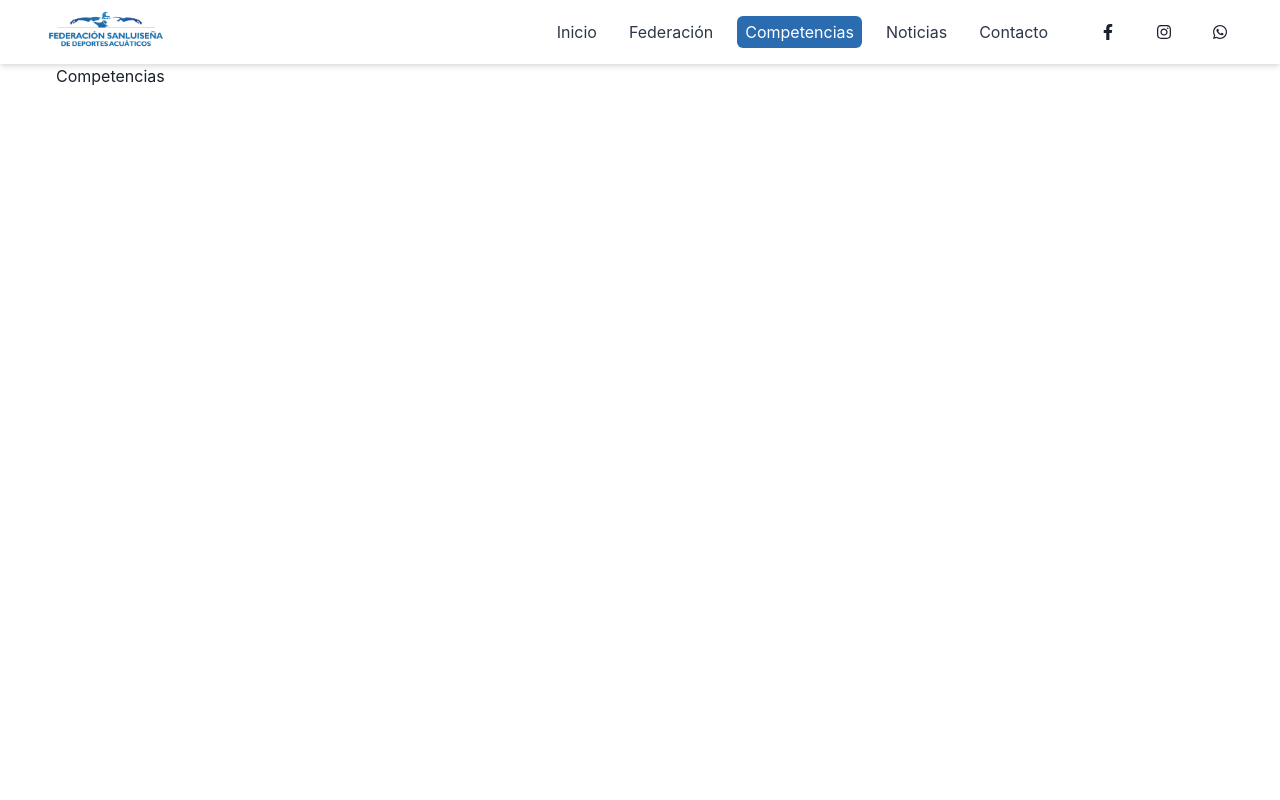
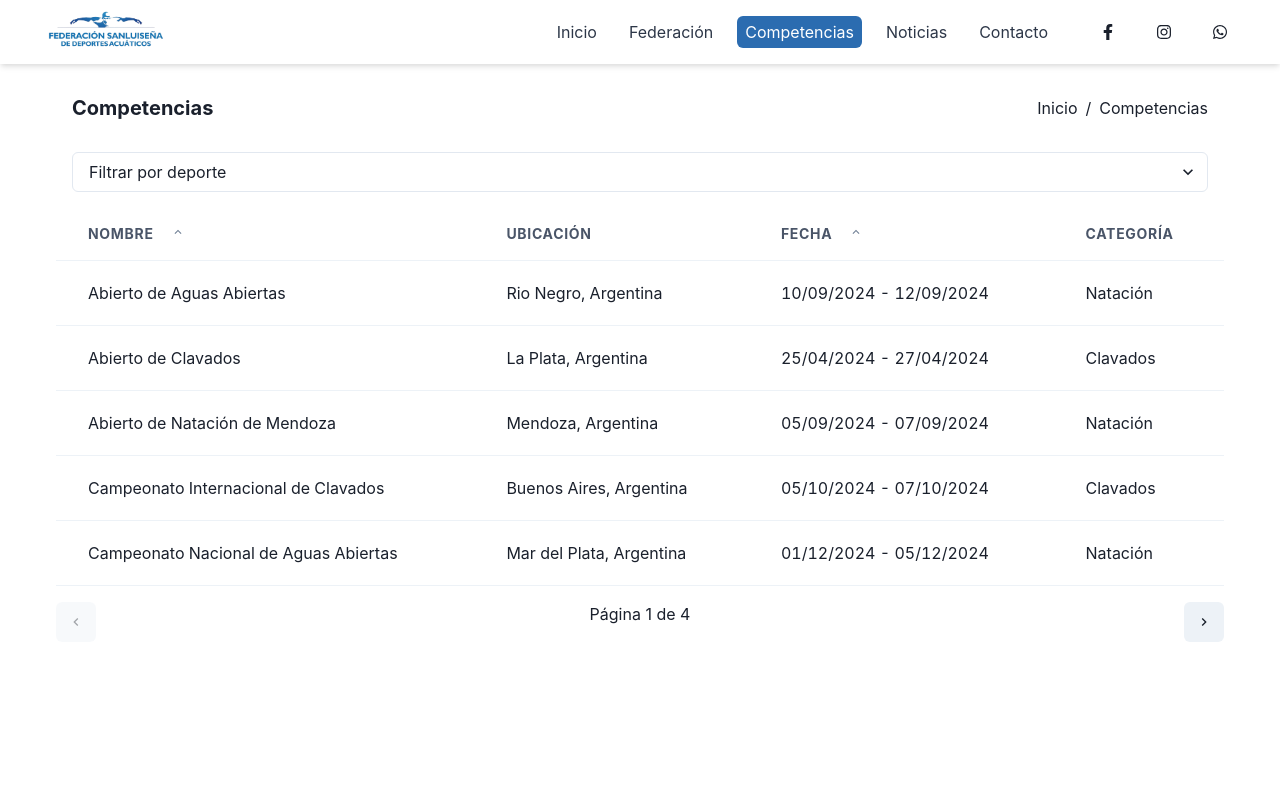
Before and after one commit to alexis00rod/fesda-sanluis, a React (Vite) app: page /competencias in a window 1280 px wide. Shown: the top 800 px of the page. Built offline with nearby package versions, Linux system fonts and the light colour scheme.

Commit message:
add: estructura de componentes

```diff
--- a/src/pages/Competencias/Competencias.tsx
+++ b/src/pages/Competencias/Competencias.tsx
@@ -1,5 +1,186 @@
+import { useState } from "react";
+import {
+  Box,
+  Breadcrumb,
+  BreadcrumbItem,
+  BreadcrumbLink,
+  Flex,
+  Heading,
+  Select,
+  Table,
+  Tr,
+  Th,
+  Tbody,
+  Td,
+  Thead,
+  IconButton,
+  Text,
+} from "@chakra-ui/react";
+import {
+  ChevronUpIcon,
+  ChevronDownIcon,
+  ChevronLeftIcon,
+  ChevronRightIcon,
+} from "@chakra-ui/icons";
+import { competencias } from "../../services/competencias";
+import { formatDate } from "../../utils/formatDate";
+
 const Competencias = () => {
-  return <div>Competencias</div>;
+  const [selectedSport, setSelectedSport] = useState("");
+  const [sortOrder, setSortOrder] = useState<"asc" | "desc">("asc");
+  const [sortField, setSortField] = useState<"nombre" | "fechaInicio">(
+    "nombre"
+  );
+  const [currentPage, setCurrentPage] = useState(1);
+  const itemsPerPage = 5;
+
+  const deportes = Array.from(new Set(competencias.map((c) => c.categoria)));
+  const filteredCompetencias =
+    selectedSport === ""
+      ? competencias
+      : competencias.filter(
+          (competencia) => competencia.categoria === selectedSport
+        );
+
+  const sortedCompetencias = filteredCompetencias.sort((a, b) => {
+    const aValue = sortField === "nombre" ? a.nombre : a.fechaInicio.getTime();
+    const bValue = sortField === "nombre" ? b.nombre : b.fechaInicio.getTime();
+
+    return sortOrder === "asc"
+      ? aValue > bValue
+        ? 1
+        : -1
+      : aValue < bValue
+      ? 1
+      : -1;
+  });
+
+  const totalPages = Math.ceil(sortedCompetencias.length / itemsPerPage);
+  const indexOfLastItem = currentPage * itemsPerPage;
+  const indexOfFirstItem = indexOfLastItem - itemsPerPage;
+  const currentCompetencias = sortedCompetencias.slice(
+    indexOfFirstItem,
+    indexOfLastItem
+  );
+
+  const toggleSort = (field: "nombre" | "fechaInicio") => {
+    if (sortField === field) {
+      setSortOrder(sortOrder === "asc" ? "desc" : "asc");
+    } else {
+      setSortField(field);
+      setSortOrder("asc");
+    }
+  };
+
+  return (
+    <Box>
+      <Flex my={8} px={4} alignItems="center" justifyContent="space-between">
+        <Heading as="h2" size="md">
+          Competencias
+        </Heading>
+        <Breadcrumb>
+          <BreadcrumbItem>
+            <BreadcrumbLink href="/">Inicio</BreadcrumbLink>
+          </BreadcrumbItem>
+          <BreadcrumbItem isCurrentPage>
+            <BreadcrumbLink href="/">Competencias</BreadcrumbLink>
+          </BreadcrumbItem>
+        </Breadcrumb>
+      </Flex>
+
+      <Flex mb={4} px={4}>
+        <Select
+          placeholder="Filtrar por deporte"
+          onChange={(e) => setSelectedSport(e.target.value)}
+        >
+          {deportes.map((deporte) => (
+            <option key={deporte} value={deporte}>
+              {deporte}
+            </option>
+          ))}
+        </Select>
+      </Flex>
+
+      <Box overflowX="auto">
+        <Table variant="simple" size="lg" width="full">
+          <Thead>
+            <Tr>
+              <Th minWidth="200px">
+                Nombre
+                <IconButton
+                  aria-label="Sort by name"
+                  icon={
+                    sortOrder === "asc" ? (
+                      <ChevronUpIcon />
+                    ) : (
+                      <ChevronDownIcon />
+                    )
+                  }
+                  onClick={() => toggleSort("nombre")}
+                  variant="link"
+                  size="sm"
+                  ml={2}
+                />
+              </Th>
+              <Th minWidth="150px">Ubicación</Th>
+              <Th minWidth="180px">
+                Fecha
+                <IconButton
+                  aria-label="Sort by start date"
+                  icon={
+                    sortOrder === "asc" ? (
+                      <ChevronUpIcon />
+                    ) : (
+                      <ChevronDownIcon />
+                    )
+                  }
+                  onClick={() => toggleSort("fechaInicio")}
+                  variant="link"
+                  size="sm"
+                  ml={2}
+                />
+              </Th>
+              <Th minWidth="150px">Categoría</Th>
+            </Tr>
+          </Thead>
+          <Tbody>
+            {currentCompetencias.map((competencia) => (
+              <Tr key={competencia.id}>
+                <Td>{competencia.nombre}</Td>
+                <Td>{competencia.ubicacion}</Td>
+                <Td>{`${formatDate(
+                  competencia.fechaInicio,
+                  "DD/MM/YYYY"
+                )} - ${formatDate(competencia.fechaFin, "DD/MM/YYYY")}`}</Td>
+                <Td>{competencia.categoria}</Td>
+              </Tr>
+            ))}
+          </Tbody>
+        </Table>
+      </Box>
+
+      {/* Paginación */}
+      <Flex justifyContent="space-between" mt={4}>
+        <IconButton
+          aria-label="Previous page"
+          icon={<ChevronLeftIcon />}
+          onClick={() => setCurrentPage((prev) => Math.max(prev - 1, 1))}
+          isDisabled={currentPage === 1}
+        />
+        <Text>
+          Página {currentPage} de {totalPages}
+        </Text>
+        <IconButton
+          aria-label="Next page"
+          icon={<ChevronRightIcon />}
+          onClick={() =>
+            setCurrentPage((prev) => Math.min(prev + 1, totalPages))
+          }
+          isDisabled={currentPage === totalPages}
+        />
+      </Flex>
+    </Box>
+  );
 };
 
 export default Competencias;
```
